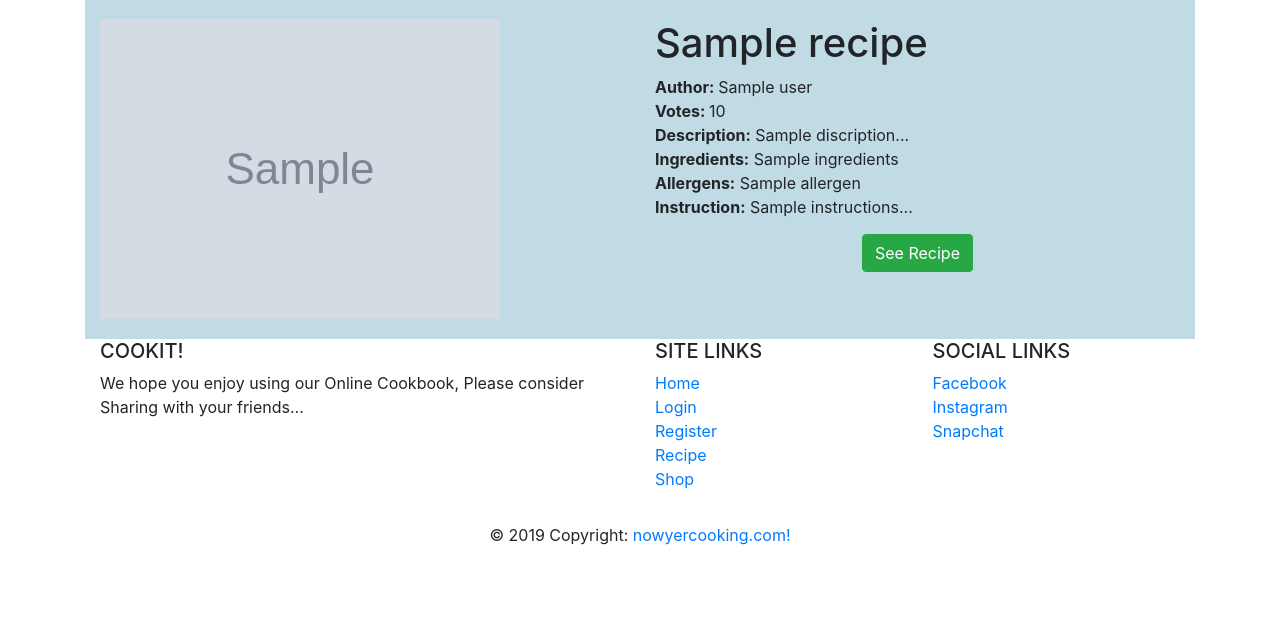
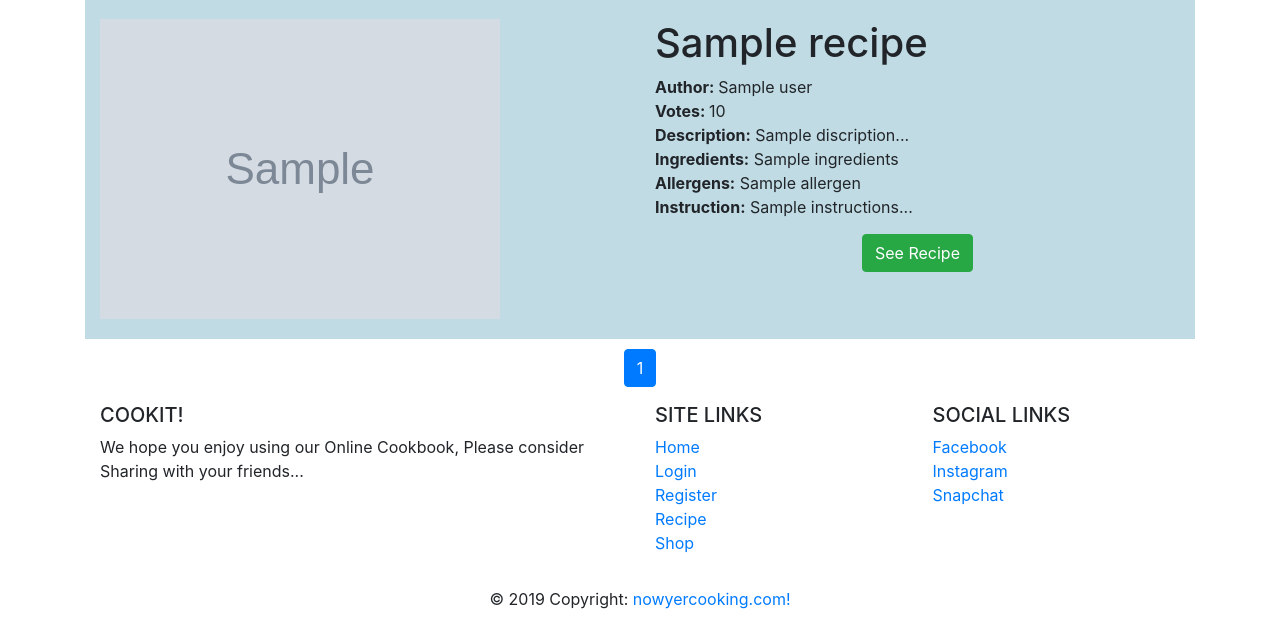
Before and after one commit to jsnbly/milestone3, a Flask app: page /get_recipe in a window 1280 px wide. Shown: the part 57-684 px from the top of the page. Run offline with Flask 2, Linux system fonts and the light colour scheme; grey boxes marked "Sample" are stand-in pictures; a database or web service that is not in the repository returns one stand-in record (values such as "Sample title"); some libraries are stand-ins or nearby versions.

Commit message:
added pagination to get_recipe route and jinja templating for bootstrap4 pagination to recp_view.html

```diff
--- a/app.py
+++ b/app.py
@@ -1,8 +1,9 @@
 import os
 import bcrypt
 import re
+import math
 from flask import Flask, render_template, redirect, request, url_for, flash, session
-from flask_pymongo import PyMongo
+from flask_pymongo import PyMongo, pymongo, DESCENDING
 from bson.objectid import ObjectId
 from forms import LoginForm, AddUser, AddRecipe, EditRecipe
 
@@ -57,10 +58,11 @@ def login():
 @app.route('/register', methods=['GET', 'POST'])
 def register():
     form = AddUser(request.form)
+    #check if user exists in the database
     if form.validate_on_submit():
         user = mongo.db.user
         dose_user_exist = user.find_one({'username':request.form['username']})
-
+    #if user dose not exist create user
         if dose_user_exist is None:
             cryptpass = bcrypt.hashpw(request.form['password'].encode('utf-8'), bcrypt.gensalt())
             user.insert_one({'username':request.form['username'],
@@ -81,11 +83,23 @@ def logout():
 
 #Recipe Routes
 
-#Get Recipe Route ADMIN
+#Get Recipe Route
 @app.route('/get_recipe')
 def get_recipe():
 
-    return render_template("recp_view.html", recipes=mongo.db.recipe.find())
+    #pagination
+    #set page limit
+    page_limit = 4
+    #create dic with request.args
+    page = int(request.args.get('page',1))
+    #count total recipes in db
+    #https://api.mongodb.com/python/current/tutorial.html
+    numrecipes = mongo.db.recipe.count_documents({})
+    #sorts database returns by top voted
+    reciperet = mongo.db.recipe.find().sort('votes', pymongo.DESCENDING).skip((page -1)*page_limit).limit(page_limit)
+    #below used to return smallest int through math.ceil rounding to give range for pagination
+    totalpages = range(1, int(math.ceil(numrecipes / page_limit))+ 1)
+    return render_template("recp_view.html", recipes=reciperet, totalpages=totalpages, page=page, title="Recipes")
 
 #Search Recipes
 @app.route('/search_recp', methods=['GET', 'POST'])
--- a/static/css/style.css
+++ b/static/css/style.css
@@ -107,3 +107,8 @@
 .shopimg{
   border-radius: 30px;
 }
+
+/*Pagination CSS*/
+.pgnation{
+  padding-top: 10px;
+}
--- a/templates/recp_view.html
+++ b/templates/recp_view.html
@@ -19,4 +19,18 @@
             </div>
     {% endfor %}
 
+    <div class="pgnation">
+        <ul class="pagination justify-content-center">
+            {% for numpages in totalpages %}
+            {% if numpages == page %}
+                <li class="page-item active">
+                <a class="page-link">{{ numpages }}</a>
+                </li>
+            {% else %}
+            <li class="page-item"><a class="page-link" href="{{ url_for('get_recipe', page=numpages) }}">{{ numpages }}</a></li>
+            {% endif %}
+            {% endfor %}
+        </ul>
+    </div>
+
   {% endblock %}
```
Also changed, not shown: README.md.
